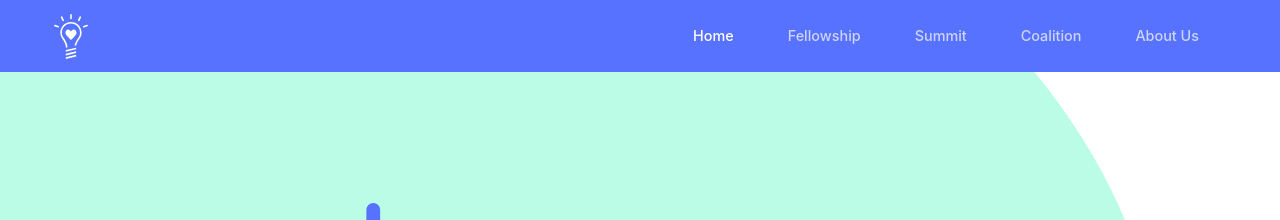
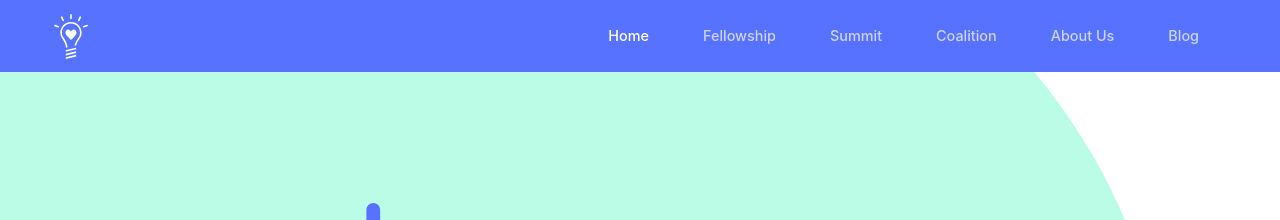
Before and after one commit to impact-labs/impact-labs.github.io, a Jekyll site: the page built from pages/home.html, in a window 1280 px wide. Shown: the top 220 px of the page. Built offline with Jekyll 4.4.1, drawn with Linux system fonts in a browser that asks for light colours.

Commit message:
update subscribe buttons & blog nav bar

```diff
--- a/_data/nav.yaml
+++ b/_data/nav.yaml
@@ -12,3 +12,6 @@
 
 - title: About Us
   url: /about
+
+- title: Blog
+  url: https://impactlabs.substack.com/
--- a/pages/coalition.html
+++ b/pages/coalition.html
@@ -16,7 +16,7 @@
 					<br/>
 					Coalition applications are currently closed. Subscribe to our newsletter to hear when applications re-open in a few months!
 				</p>
-				<a class="btn btn-warning mt-3" role="button" aria-pressed="true" target="_blank" href="https://airtable.com/shrn3Sw913prQ2y6W">Subscribe</a>
+				<a class="btn btn-warning mt-3" role="button" aria-pressed="true" target="_blank" href="https://impactlabs.substack.com/">Subscribe</a>
 			</div>
 			<div class="col-1 col-md-2"></div>
 		</div>
--- a/pages/fellowship.html
+++ b/pages/fellowship.html
@@ -20,7 +20,7 @@
 				<p>
 					Applications for our 2023 fellowship are now closed. Subscribe here to hear when they're open for our next cohort!
 				</p>
-				<a class="btn btn-warning mt-3" href="https://airtable.com/shrn3Sw913prQ2y6W" target="_blank">Subscribe Now</a>
+				<a class="btn btn-warning mt-3" href="https://impactlabs.substack.com/" target="_blank">Subscribe Now</a>
 			</div>
 			<div class="col-1 col-md-2"></div>
 		</div>
--- a/pages/home.html
+++ b/pages/home.html
@@ -138,7 +138,7 @@
 			Get the inside scoop about cool initiatives, opportunities and careers<br /> in social good tech, delivered straight to your inbox biweekly.
 		</p>
 		<br/>
-		<a class="btn btn-secondary" role="button" aria-pressed="true" href="https://airtable.com/shrn3Sw913prQ2y6W" target="_blank">Subscribe Here</a>
+		<a class="btn btn-secondary" role="button" aria-pressed="true" href="https://impactlabs.substack.com/" target="_blank">Subscribe Here</a>
 	</div>
 
 	<!--End mc_embed_signup-->
--- a/pages/subscribe.html
+++ b/pages/subscribe.html
@@ -2,14 +2,14 @@
 title: Impact Labs - Subscribe
 permalink: /subscribe
 image: /assets/images/seo/home.jpg
-redirect_to: https://airtable.com/shrn3Sw913prQ2y6W
+redirect_to: https://impactlabs.substack.com/
 ---
 
 <header data-aos="fade-up" style="background: linear-gradient(rgba(15, 248, 166, 0.5), transparent)">
 	<div class="container-fluid">
 		<div class="row justify-content-center" style="padding-top:30vh">
 			<p>
-				Redirecting you to our newsletter signup form. Click <a href="https://airtable.com/shrn3Sw913prQ2y6W">here</a> if you are not redirected.
+				Redirecting you to our newsletter signup form. Click <a href="https://impactlabs.substack.com/">here</a> if you are not redirected.
 			<p>
 		</div>
 	</div>
--- a/pages/summit.html
+++ b/pages/summit.html
@@ -21,7 +21,7 @@
 				<p>
 					Subscribe to our newsletter to hear when applications for attendees open!
 				</p>
-				<a class="btn btn-warning mt-3" href="https://airtable.com/shrn3Sw913prQ2y6W" target="_blank">Subscribe Now</a>
+				<a class="btn btn-warning mt-3" href="https://impactlabs.substack.com/" target="_blank">Subscribe Now</a>
 			</div>
 		</div>
 		<div class="col-1 col-md-2"></div>
```
